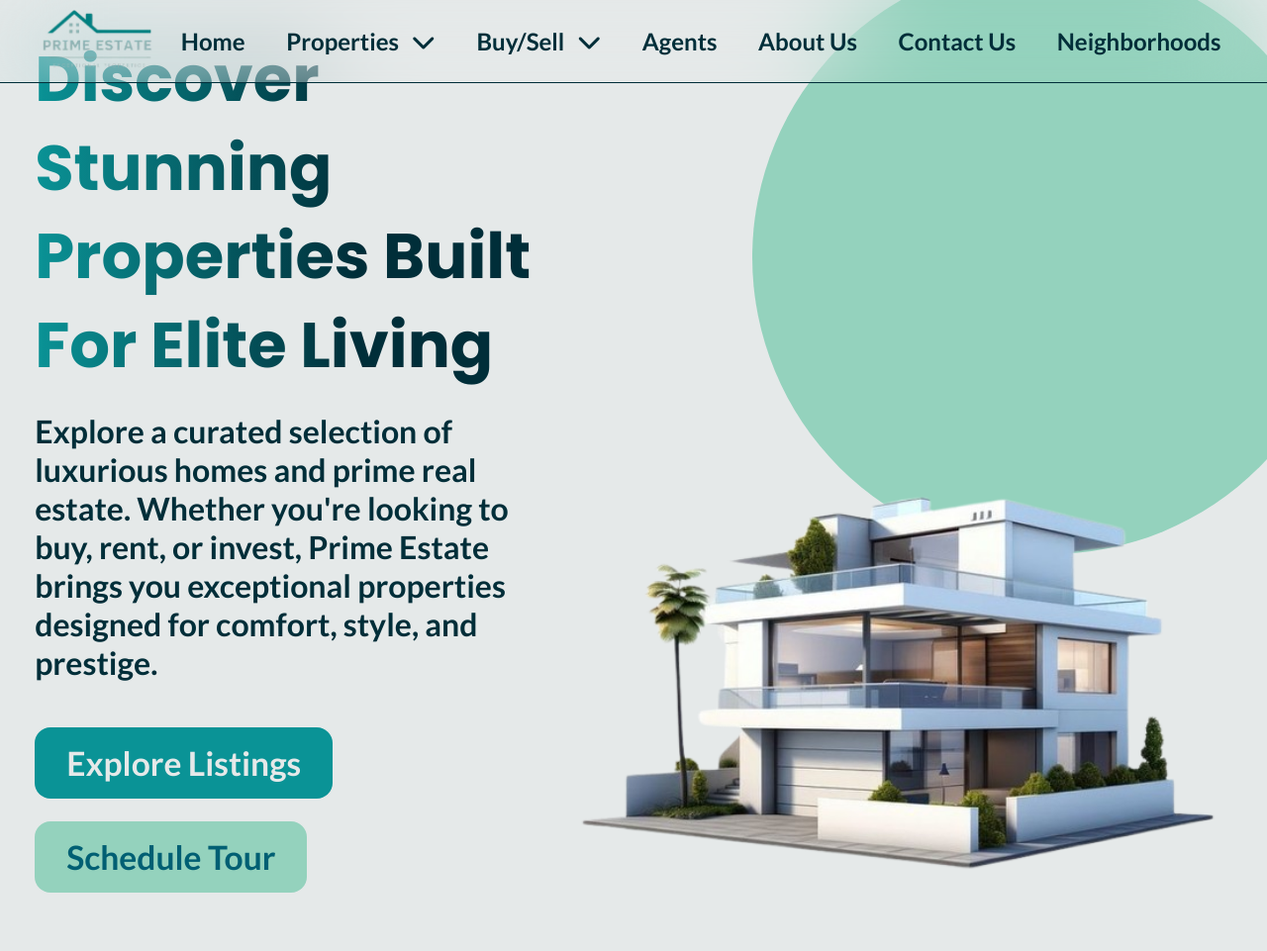
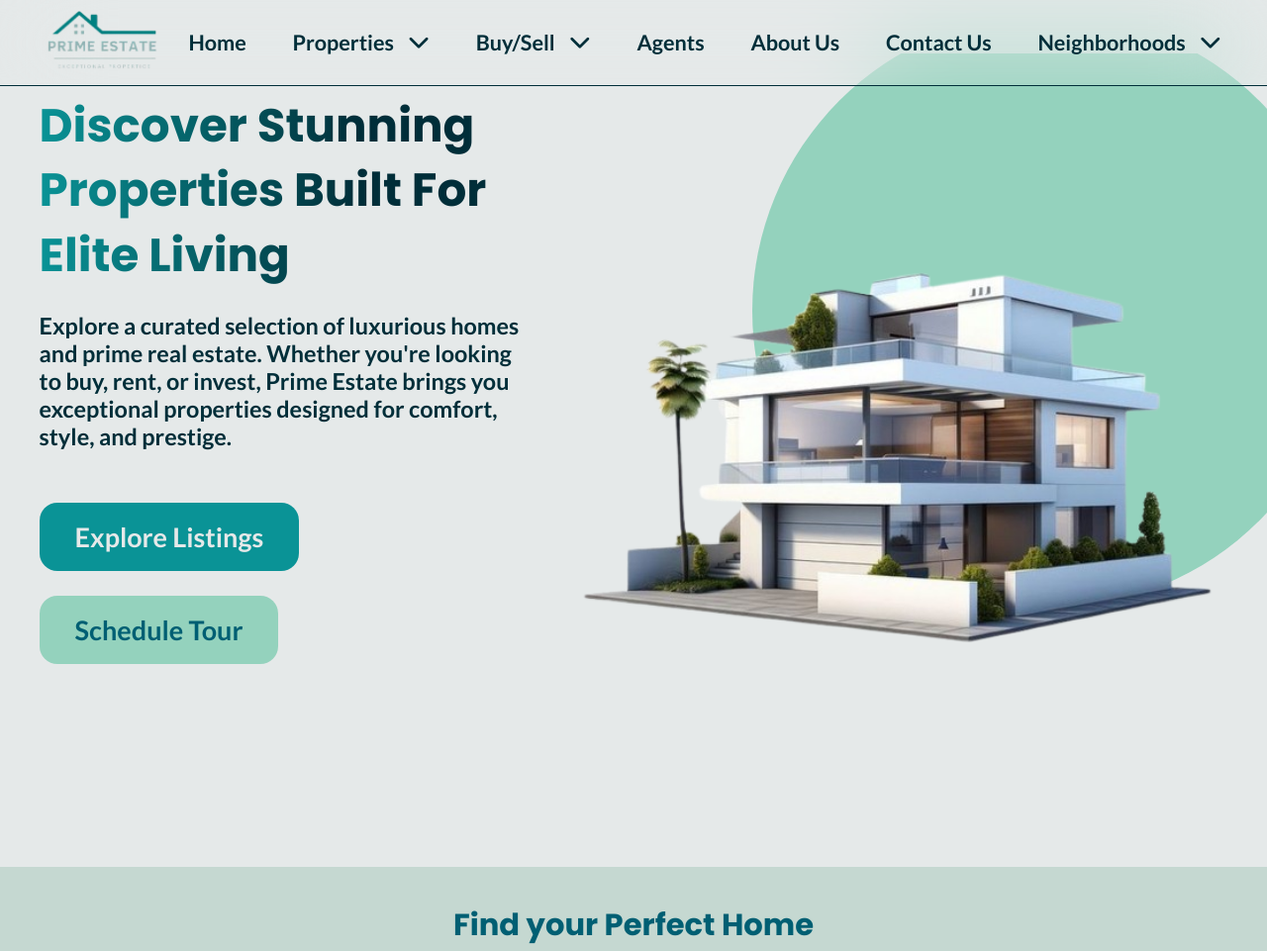
Before and after one commit to devdivine-tech/Prime-Estate, a website: page index.html in a window 1280 px wide. Shown: the top 961 px of the page at 99% size. Drawn offline with nearby package versions, Linux system fonts and the light colour scheme.

Commit message:
TRYING TO FIX FONT SIZES

```diff
--- a/Css/main.css
+++ b/Css/main.css
@@ -10,6 +10,7 @@
 }
 
 html {
+  font-size: clamp(16px, 1.7vw, 18px);
 }
 
 /* VARIABLES */
@@ -216,6 +217,10 @@ header .mobile-menu .menu {
   padding-left: 2rem;
   font-size: 1rem;
   font-weight: 500;
+}
+/* ||| MAIN */
+main {
+  margin-top: 3rem;
 }
 
 /* || HERO SECTION */
@@ -1220,25 +1225,21 @@ footer .close-page p {
   }
 
   .hero .content h1 {
-    font-size: 2.8rem;
     width: auto;
   }
 
   .hero .content .description {
-    font-size: 1.3rem;
   }
 
   .hero .content .cta a {
     padding: 0.8rem;
     padding-inline: 1.3rem;
-    font-size: 1.5rem;
     border-radius: 0.7rem;
   }
 
   .listings .listing-header h2 {
     text-align: center;
     margin-bottom: 1.1rem;
-    font-size: 1.8rem;
   }
 
   .listings .listing-filter {
@@ -1247,20 +1248,11 @@ footer .close-page p {
 
   .about .about-details .about-heading {
     text-align: center;
-    font-size: 1.8rem;
   }
 
   .about .about-details .about-description {
     width: 75%;
     margin-inline: auto;
-  }
-
-  .process .process-heading h2 {
-    font-size: 1.8rem;
-  }
-
-  .testimonial .testimonial-heading h2 {
-    font-size: 1.8rem;
   }
 }
 
@@ -1299,17 +1291,7 @@ footer .close-page p {
   }
 
   .hero .content h1 {
-    font-size: 3.2rem;
     width: auto;
-  }
-
-  .hero .content .description {
-    font-size: 1.3rem;
-  }
-
-  .hero .content .cta a {
-    padding-inline: 1.3rem;
-    font-size: 1.5rem;
   }
 }
 
@@ -1321,7 +1303,6 @@ footer .close-page p {
   }
 
   .mobile-menu .menu-lists .menu-list a {
-    font-size: 1.5rem;
     padding-inline: 1.3rem;
   }
 
@@ -1357,18 +1338,12 @@ footer .close-page p {
   }
 
   .hero .content h1 {
-    font-size: 3.8rem;
     width: auto;
-  }
-
-  .hero .content .description {
-    font-size: 1.7rem;
   }
 
   .hero .content .cta a {
     padding: 1rem;
     padding-inline: 1.8rem;
-    font-size: 2rem;
     border-radius: 1rem;
     margin-right: 0.9rem;
   }
@@ -1376,16 +1351,10 @@ footer .close-page p {
   .listings .listing-header h2 {
     text-align: center;
     margin-bottom: 1.1rem;
-    font-size: 3rem;
   }
 
   .about .about-details .about-heading {
     text-align: center;
-    font-size: 3rem;
-  }
-
-  .process .process-heading h2 {
-    font-size: 3rem;
   }
 
   .process .process-steps {
@@ -1395,14 +1364,6 @@ footer .close-page p {
   .process .process-steps .steps {
     max-width: 460px;
     margin-bottom: 2.3rem;
-  }
-
-  .process .process-steps .steps .comment {
-    font-size: 7.5rem;
-  }
-
-  .testimonial .testimonial-heading h2 {
-    font-size: 3rem;
   }
 }
 
@@ -1441,17 +1402,11 @@ footer .close-page p {
   }
 
   .hero .content h1 {
-    font-size: 4rem;
     width: auto;
-  }
-
-  .hero .content .description {
-    font-size: 2rem;
   }
 
   .hero .content .cta a {
     padding-inline: 2rem;
-    font-size: 2.1rem;
     margin-right: 1.2rem;
   }
 }
```
